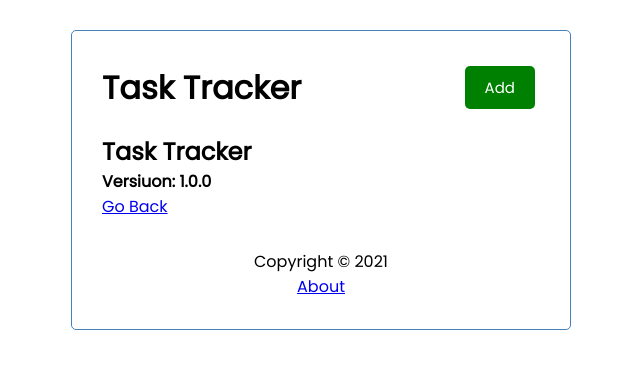
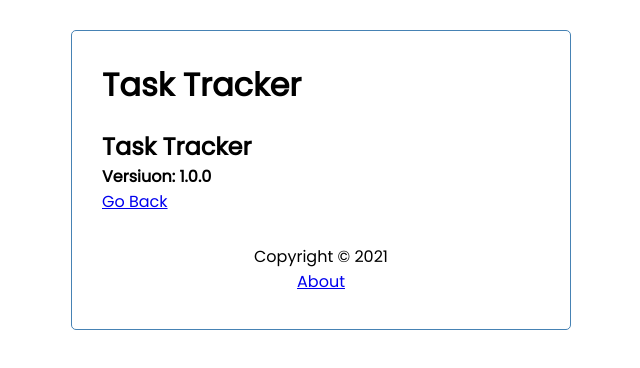
Before and after one commit to DeanBiton/Angular-TaskTracker, an Angular app in the folder angular-crash/: page /about in a window 1280 px wide. Shown: the top 368 px of the page, without its empty margins (319-959 px from the left). Built offline with nearby package versions, Linux system fonts and the light colour scheme.

Commit message:
Limit component to route

```diff
--- a/angular-crash/src/app/components/header/header.component.html
+++ b/angular-crash/src/app/components/header/header.component.html
@@ -1,9 +1,8 @@
 <header>
     <h1>{{ title }}</h1>
-    <app-button
+    <app-button *ngIf="hasRoute('/')"
         color="{{showAddTask ? 'red' : 'green'}}"
         text="{{showAddTask ? 'Close' : 'Add'}}"
         (btnClick)="toggleAddTask()"
-    >
-    </app-button>
+    ></app-button>
 </header>
--- a/angular-crash/src/app/components/header/header.component.ts
+++ b/angular-crash/src/app/components/header/header.component.ts
@@ -1,6 +1,7 @@
 import { Component, OnInit } from '@angular/core';
 import { UiService } from '../../services/ui.service';
 import { Subscription } from 'rxjs';
+import { Router } from '@angular/router';
 
 @Component({
   selector: 'app-header',
@@ -12,7 +13,7 @@
   showAddTask: boolean = false;
   subscription: Subscription = new Subscription;
 
-  constructor(private uiService:UiService) {
+  constructor(private uiService:UiService, private router: Router) {
     this.subscription = this.uiService
     .onToggle()
     .subscribe(value =>{
@@ -26,4 +27,8 @@
   toggleAddTask(){
     this.uiService.toggleAddTask();
   }
+
+  hasRoute(route: string){
+    return this.router.url === route;
+  }
 }
```
